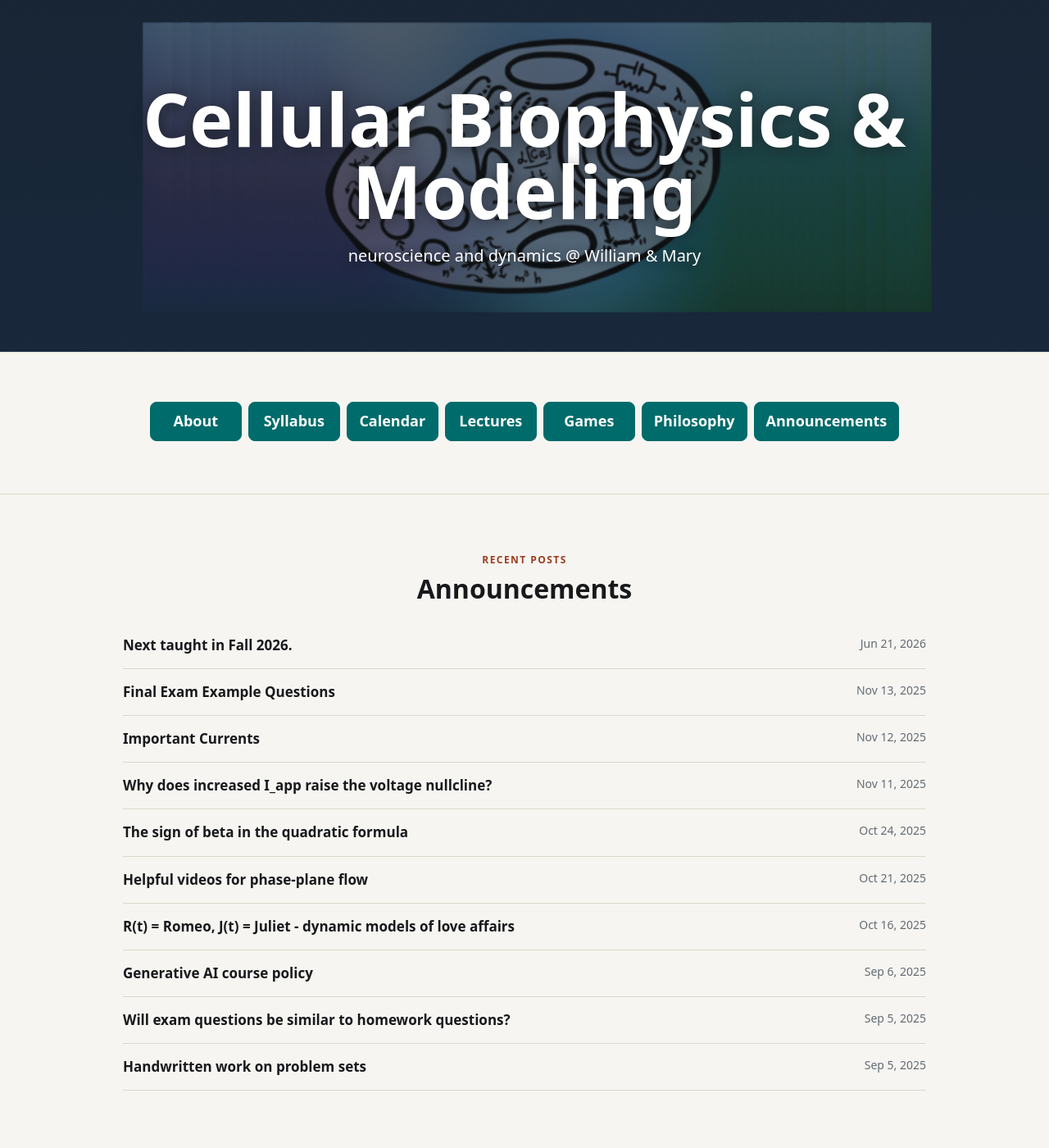
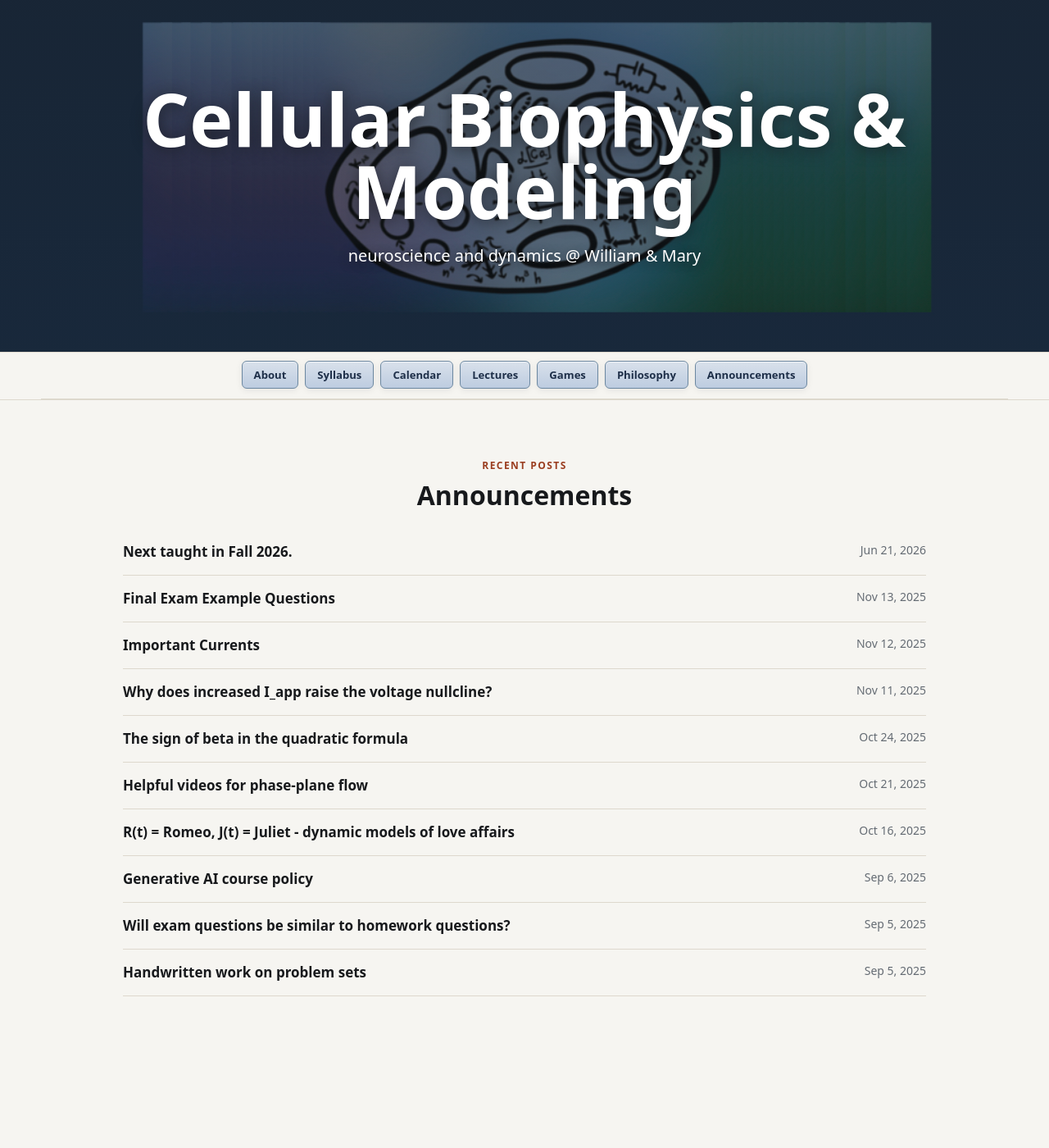
Before and after one commit to gregconradismith/cellular-biophysics-and-modeling, a Jekyll site: the page built from docs/index.md, in a window 1280 px wide. Shown: the whole page at 82% size. Built offline with Jekyll 4.4.1, drawn with Linux system fonts in a browser that asks for light colours; after the commit the page ends 1285 px from its top, so only the background shows below that.

Commit message:
Move home navigation below banner

```diff
--- a/docs/_layouts/default.html
+++ b/docs/_layouts/default.html
@@ -10,12 +10,12 @@
 </head>
 <body>
   {% unless page.hide_header %}
-  <header class="site-header">
-    <a class="brand" href="{{ '/' | relative_url }}">
-      <img class="brand-mark" src="{{ '/assets/brand-cell.png' | relative_url }}" alt="" aria-hidden="true">
-      <span><strong>{{ site.title | escape }}</strong></span>
-    </a>
-    <nav aria-label="Primary navigation">
+  <header class="site-header" aria-label="Site header">
+    <div class="masthead">
+      <a class="site-title" href="{{ '/' | relative_url }}">{{ site.title | escape }}</a>
+      <p>{{ site.description | escape }}</p>
+    </div>
+    <nav class="site-nav" aria-label="Primary navigation">
       <a href="{{ '/pages/about/' | relative_url }}">About</a>
       <a href="{{ '/pages/syllabus/' | relative_url }}">Syllabus</a>
       <a href="{{ '/pages/calendar/' | relative_url }}">Calendar</a>
--- a/docs/_layouts/home.html
+++ b/docs/_layouts/home.html
@@ -8,8 +8,7 @@
           <p>{{ site.description | escape }}</p>
         </div>
       </div>
-      <div class="hero-copy">
-        <nav class="hero-nav" aria-label="Course pages">
+      <nav class="site-nav home-site-nav" aria-label="Course pages">
         <a href="{{ '/pages/about/' | relative_url }}">About</a>
         <a href="{{ '/pages/syllabus/' | relative_url }}">Syllabus</a>
         <a href="{{ '/pages/calendar/' | relative_url }}">Calendar</a>
@@ -18,7 +17,6 @@
         <a href="{{ '/pages/philosophy/' | relative_url }}">Philosophy</a>
         <a href="{{ '/posts/' | relative_url }}">Announcements</a>
       </nav>
-      </div>
     </section>
 
     <section class="section home-announcements">
--- a/docs/assets/site.css
+++ b/docs/assets/site.css
@@ -9,6 +9,11 @@
   --accent-2: #9a3d20;
   --soft: #e7efed;
   --shadow: 0 16px 45px rgba(28, 31, 34, .10);
+  --max: 1180px;
+  --nav-tint: #d9e1eb;
+  --nav-tint-2: #bdcce0;
+  --nav-border: #6b87a0;
+  --nav-hover: #2d3556;
 }
 * { box-sizing: border-box; }
 html { scroll-behavior: smooth; }
@@ -24,36 +29,37 @@
   position: sticky;
   top: 0;
   z-index: 10;
-  display: flex;
-  align-items: center;
-  justify-content: space-between;
-  gap: 24px;
-  padding: 14px clamp(18px, 4vw, 56px);
   background: rgba(246, 245, 241, .94);
   border-bottom: 1px solid var(--line);
   backdrop-filter: blur(14px);
 }
-.brand {
-  display: inline-flex;
-  align-items: center;
-  gap: 12px;
+
+.masthead {
+  display: grid;
+  grid-template-columns: minmax(0, 1fr) minmax(240px, 420px);
+  gap: 18px;
+  align-items: baseline;
+  max-width: var(--max);
+  margin: 0 auto;
+  padding: 18px clamp(18px, 4vw, 36px) 12px;
+}
+
+.site-title {
   color: var(--ink);
+  display: inline-block;
+  font-family: Georgia, "Times New Roman", serif;
+  font-size: clamp(1.8rem, 3.4vw, 3rem);
+  font-weight: 700;
+  letter-spacing: 0;
+  line-height: .98;
   text-decoration: none;
 }
-.brand strong {
-  display: block;
-  font-size: clamp(19px, 1.8vw, 24px);
-  font-weight: 800;
-  line-height: 1.15;
-}
-.brand-mark {
-  display: block;
-  flex: 0 0 auto;
-  width: 42px;
-  height: 42px;
-  object-fit: cover;
-  border: 1px solid var(--line);
-  background: #17304a;
+
+.masthead p {
+  color: var(--muted);
+  font-size: .95rem;
+  line-height: 1.4;
+  margin: 0;
 }
 nav { display: flex; gap: 6px; flex-wrap: wrap; justify-content: flex-end; }
 nav a {
@@ -63,31 +69,48 @@
   border-bottom: 2px solid transparent;
 }
 nav a:hover { border-color: var(--accent); }
-.site-header nav {
+
+.site-nav {
+  display: flex;
   gap: 8px;
+  justify-content: center;
+  max-width: var(--max);
+  margin: 0 auto;
+  padding: 10px clamp(18px, 4vw, 36px) 12px;
+  border-top: 1px solid var(--line);
+  white-space: nowrap;
 }
-.site-header nav a {
+
+.site-nav a {
   display: inline-flex;
-  min-height: 38px;
+  min-height: 34px;
   align-items: center;
   justify-content: center;
-  color: #00545c;
-  padding: 8px 14px;
-  background: var(--surface);
-  border: 1px solid rgba(0, 107, 107, .28);
-  border-radius: 8px;
-  box-shadow: 0 4px 12px rgba(28, 31, 34, .08);
+  padding: 7px 14px;
+  background: linear-gradient(180deg, var(--nav-tint), var(--nav-tint-2));
+  border: 1px solid var(--nav-border);
+  border-radius: 6px;
+  box-shadow:
+    inset 0 1px 0 rgba(255, 255, 255, .62),
+    0 2px 8px rgba(28, 31, 34, .08);
+  color: #1e2f49;
+  font-size: .82rem;
   font-weight: 800;
-  line-height: 1.15;
-  transition: background .16s ease, border-color .16s ease, color .16s ease, box-shadow .16s ease, transform .16s ease;
+  line-height: 1.1;
+  transition:
+    background .16s ease,
+    border-color .16s ease,
+    color .16s ease,
+    box-shadow .16s ease;
 }
-.site-header nav a:hover,
-.site-header nav a:focus-visible {
+
+.site-nav a:hover,
+.site-nav a:focus-visible {
+  background: var(--nav-hover);
+  border-color: var(--nav-hover);
+  box-shadow: 0 5px 14px rgba(45, 53, 86, .24);
   color: white;
-  background: var(--accent);
-  border-color: var(--accent);
-  box-shadow: 0 8px 18px rgba(0, 107, 107, .22);
-  transform: translateY(-1px);
+  outline: 0;
 }
 main { min-height: 70vh; }
 .hero {
@@ -144,37 +167,10 @@
   color: white;
   text-shadow: 0 2px 12px rgba(23, 25, 28, .72);
 }
-.home-hero .hero-copy {
-  padding: clamp(24px, 4vw, 44px) clamp(18px, 4vw, 56px) clamp(34px, 5vw, 64px);
-  text-align: center;
-}
-.home-hero .hero-copy p {
-  margin-left: auto;
-  margin-right: auto;
-}
-.hero-nav {
-  justify-content: center;
-  gap: 8px;
-  margin: 16px auto 0;
-}
-.hero-nav a {
-  display: inline-flex;
-  min-width: min(112px, 100%);
-  min-height: 38px;
-  align-items: center;
-  justify-content: center;
-  padding: 8px 14px;
-  background: var(--accent);
-  border: 1px solid var(--accent);
-  border-radius: 8px;
-  color: white;
-  font-size: clamp(14px, 1.5vw, 18px);
-  font-weight: 800;
-}
-.hero-nav a:hover {
-  background: var(--ink);
-  border-color: var(--ink);
-  color: white;
+.home-site-nav {
+  background: rgba(246, 245, 241, .98);
+  border-bottom: 1px solid var(--line);
+  border-top: 0;
 }
 .game-links {
   display: grid;
@@ -555,7 +551,14 @@
   font-size: 14px;
 }
 @media (max-width: 820px) {
-  .site-header { position: static; align-items: flex-start; flex-direction: column; }
+  .site-header { position: static; }
+  .masthead {
+    grid-template-columns: 1fr;
+    gap: 6px;
+  }
+  .site-nav {
+    justify-content: flex-start;
+  }
   nav { justify-content: flex-start; }
   .hero, .two-column { grid-template-columns: 1fr; }
   .hero { min-height: 0; }
```
Lines whose indentation alone changed are shown as unchanged.
